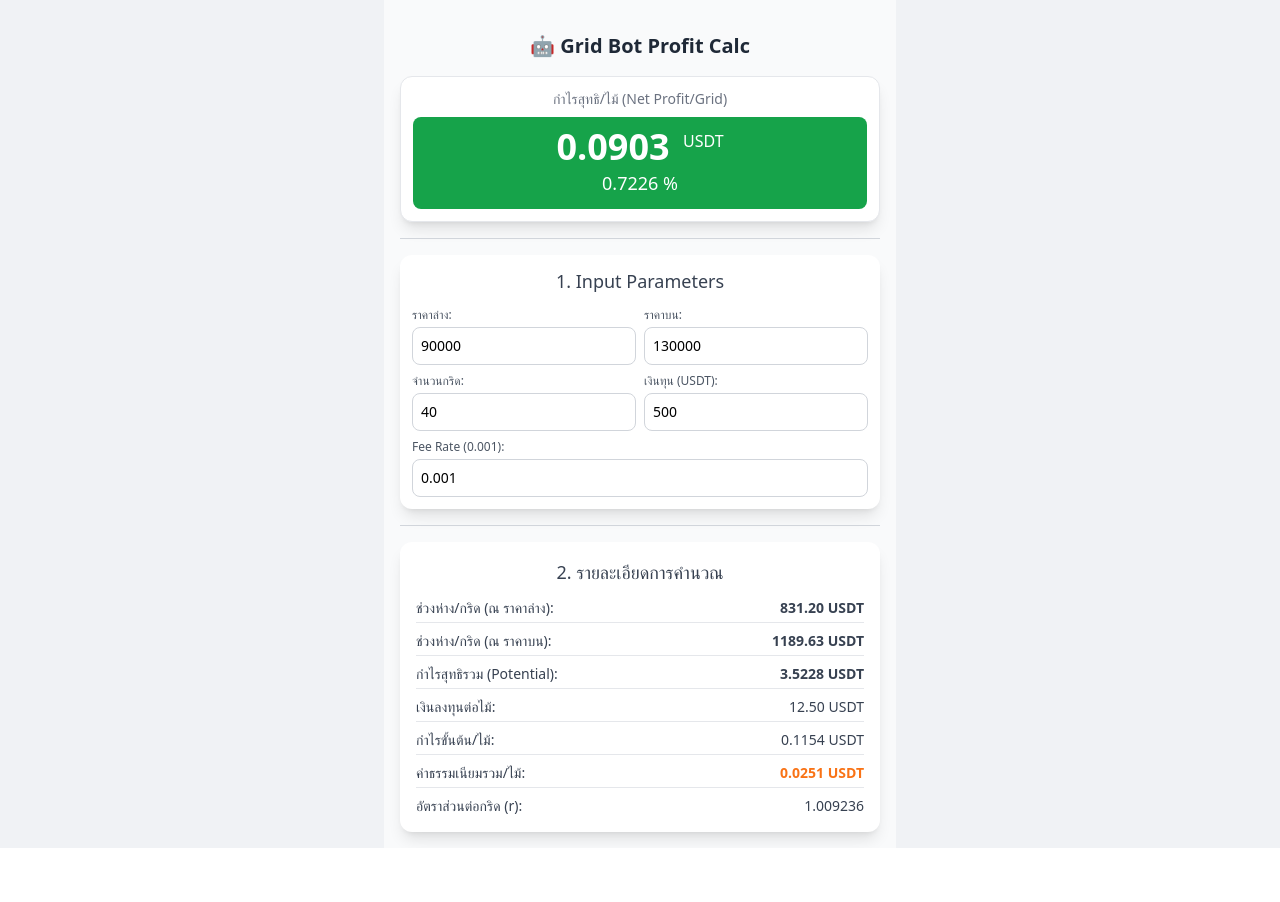
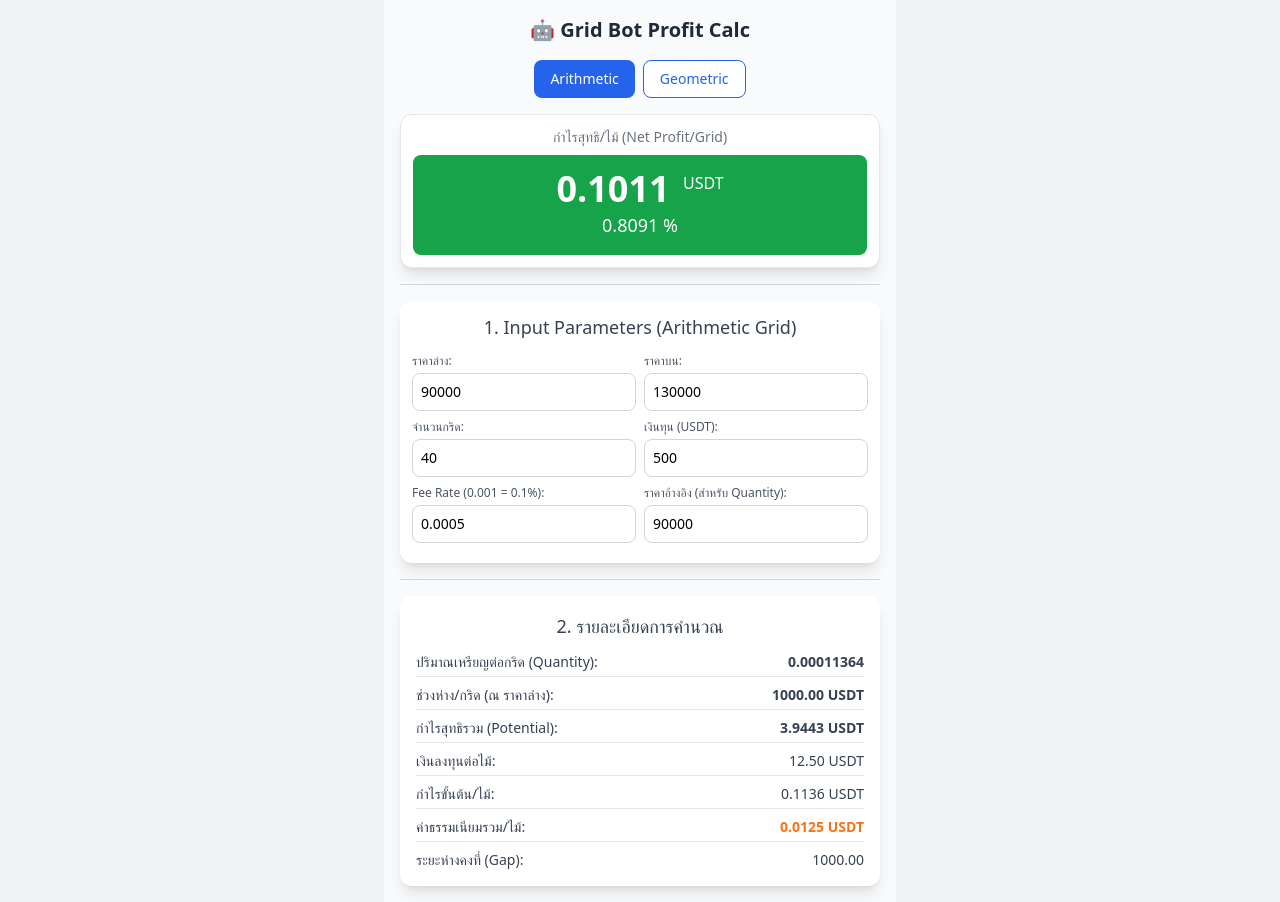
Before and after one commit to zneb076/grid-calc-app, a Vue app: page / in a window 1280 px wide. Before the commit the page ends 848 px from the top, so only its background shows below. Built offline with nearby package versions, Linux system fonts and the light colour scheme.

Commit message:
feat: Final logic update for Arithmetic/Geometric and better quantity calc

```diff
--- a/src/components/GridProfitCalculator.vue
+++ b/src/components/GridProfitCalculator.vue
@@ -1,27 +1,65 @@
 <script setup>
-import { ref, computed } from "vue";
+import { ref, computed, watchEffect } from "vue";
 
 // ---------------------------------
-// 1. ตัวแปรสำหรับรับค่า Input (Reactive)
+// 1. สถานะเริ่มต้นและการดึงจาก Local Storage
 // ---------------------------------
-const priceUpper = ref(130000);
-const priceLower = ref(90000);
-const gridCount = ref(40);
-const capital = ref(500);
-const feeRate = ref(0.001);
+const getInitialValue = (key, defaultValue) => {
+  // ดึงค่าจาก Local Storage, แปลงเป็นตัวเลข ถ้าไม่มีให้ใช้ค่าเริ่มต้น
+  const saved = localStorage.getItem(key);
+  // ตรวจสอบว่าเป็น string '0' หรือไม่ ก่อนแปลงเป็น Number
+  return saved !== null ? Number(saved) : defaultValue;
+};
+const getInitialString = (key, defaultValue) => {
+  const saved = localStorage.getItem(key);
+  return saved !== null ? saved : defaultValue;
+};
+
+// ใช้ Local Storage สำหรับค่าเริ่มต้น
+const gridType = ref(getInitialString("gridType", "Arithmetic"));
+const priceUpper = ref(getInitialValue("priceUpper", 130000));
+const priceLower = ref(getInitialValue("priceLower", 90000));
+const gridCount = ref(getInitialValue("gridCount", 40));
+const capital = ref(getInitialValue("capital", 500));
+const feeRate = ref(getInitialValue("feeRate", 0.0005));
+// ใช้ PriceLower เป็นค่าเริ่มต้นสำหรับราคาอ้างอิง
+const currentPrice = ref(getInitialValue("currentPrice", 90000));
 
 // ---------------------------------
-// 2. Computed Properties สำหรับการคำนวณ
+// 2. Watcher สำหรับบันทึกค่าลง Local Storage
+// ---------------------------------
+watchEffect(() => {
+  localStorage.setItem("gridType", gridType.value);
+  localStorage.setItem("priceUpper", priceUpper.value);
+  localStorage.setItem("priceLower", priceLower.value);
+  localStorage.setItem("gridCount", gridCount.value);
+  localStorage.setItem("capital", capital.value);
+  localStorage.setItem("feeRate", feeRate.value);
+  localStorage.setItem("currentPrice", currentPrice.value);
+});
+
+// ---------------------------------
+// 3. Computed Properties หลัก (รองรับ 2 Grid Type)
 // ---------------------------------
 
-// อัตราส่วนการเติบโตต่อกริด (r)
-const ratioPerGrid = computed(() => {
+// อัตราส่วนการเติบโต (r) หรือ ระยะห่างที่เป็นเงิน (gap)
+const gridMetrics = computed(() => {
   if (priceUpper.value <= priceLower.value || gridCount.value <= 0) {
-    return 1;
+    return { ratio: 1, gap: 0 };
   }
+
+  const priceRange = priceUpper.value - priceLower.value;
+  const numGrids = gridCount.value;
+
+  if (gridType.value === "Geometric") {
     const R = priceUpper.value / priceLower.value;
-  const numGrids = gridCount.value;
-  return Math.pow(R, 1 / numGrids);
+    const ratio = Math.pow(R, 1 / numGrids);
+    return { ratio: ratio, gap: 0 };
+  } else {
+    // Arithmetic Grid: ระยะห่างที่เป็นหน่วยเงิน
+    const gap = priceRange / numGrids;
+    return { ratio: 1, gap: gap };
+  }
 });
 
 // เงินลงทุนต่อกริด (Investment per Grid)
@@ -30,38 +68,70 @@ const investmentPerGrid = computed(() => {
   return capital.value / gridCount.value;
 });
 
-// กำไรขั้นต้นต่อไม้ (Gross Profit per Grid)
-const grossProfitPerGrid = computed(() => {
-  const r = ratioPerGrid.value;
+// ราคาเฉลี่ยของช่วง (ใช้สำหรับ Quantity และ Fee ใน Arithmetic)
+const priceAverage = computed(() => (priceUpper.value + priceLower.value) / 2);
+
+// 4. ปริมาณเหรียญที่ซื้อต่อกริด (Quantity per Grid)
+const quantityPerGrid = computed(() => {
   const inv = investmentPerGrid.value;
-  if (r <= 1) return 0;
-  // สูตรประมาณการ: Inv * (r - 1)
-  return inv * (r - 1);
+  let priceRef = 0;
+
+  if (gridType.value === "Arithmetic") {
+    // Arithmetic: ใช้ราคาเฉลี่ยเป็นราคาอ้างอิงเพื่อให้ Quantity มีค่าคงที่ที่แม่นยำขึ้น
+    priceRef = priceAverage.value;
+  } else {
+    // Geometric: ใช้ราคาอ้างอิงที่กรอก หรือ Price Lower เป็นค่าเริ่มต้น
+    priceRef = currentPrice.value > 0 ? currentPrice.value : priceLower.value;
+  }
+
+  if (priceRef <= 0 || inv <= 0) return 0;
+  return inv / priceRef;
 });
 
-// ค่าธรรมเนียมรวมต่อไม้ (Total Fee per Grid)
-const totalFeePerGrid = computed(() => {
-  const r = ratioPerGrid.value;
+// 5. กำไรขั้นต้นต่อไม้ (Gross Profit per Grid)
+const grossProfitPerGrid = computed(() => {
   const inv = investmentPerGrid.value;
-  // สูตรประมาณการ: Inv * Fee Rate * (1 + r)
-  return inv * feeRate.value * (1 + r);
+
+  if (gridType.value === "Geometric") {
+    const r = gridMetrics.value.ratio;
+    if (r <= 1) return 0;
+    // Geometric: Inv * (r - 1)
+    return inv * (r - 1);
+  } else {
+    // Arithmetic: Gross Profit = Quantity * Price Gap
+    const gap = gridMetrics.value.gap;
+    const qty = quantityPerGrid.value;
+    return qty * gap;
+  }
 });
 
-// กำไรสุทธิต่อไม้ (Net Profit per Grid)
-const netProfitPerGrid = computed(() => {
-  const grossProfit = grossProfitPerGrid.value;
-  const totalFee = totalFeePerGrid.value;
-  return grossProfit - totalFee;
+// 6. ค่าธรรมเนียมรวมต่อไม้ (Total Fee per Grid)
+const totalFeePerGrid = computed(() => {
+  const inv = investmentPerGrid.value;
+  const fee = feeRate.value;
+
+  if (gridType.value === "Geometric") {
+    const r = gridMetrics.value.ratio;
+    // Geometric: Inv * Fee * (1 + r)
+    return inv * fee * (1 + r);
+  } else {
+    // Arithmetic: Total Fee ≈ 2 * (Quantity * Price_Avg) * Fee_Rate
+    const qty = quantityPerGrid.value;
+    const avgPrice = priceAverage.value;
+    const avgTradeVolume = qty * avgPrice;
+
+    // 2 * (มูลค่าเทรดเฉลี่ย) * Fee Rate (สำหรับการซื้อ 1 ขาย 1)
+    return 2 * avgTradeVolume * fee;
+  }
 });
 
-// กำไรสุทธิรวม (Total Net Profit Potential)
-const totalNetProfit = computed(() => {
-  if (gridCount.value <= 1) return 0;
-  // กำไรสุทธิ/ไม้ * (จำนวนกริด - 1)
-  return netProfitPerGrid.value * (gridCount.value - 1);
-});
-
-// % กำไรสุทธิ/ไม้ (เทียบกับเงินลงทุนต่อไม้)
+// 7. กำไรสุทธิต่อไม้ และอื่นๆ
+const netProfitPerGrid = computed(
+  () => grossProfitPerGrid.value - totalFeePerGrid.value
+);
+const totalNetProfit = computed(
+  () => netProfitPerGrid.value * (gridCount.value - 1)
+);
 const netProfitPercentage = computed(() => {
   const netProfit = netProfitPerGrid.value;
   const inv = investmentPerGrid.value;
@@ -69,38 +139,60 @@ const netProfitPercentage = computed(() => {
   return (netProfit / inv) * 100;
 });
 
-// ช่วงห่างของราคา ณ กริดล่างสุด (เป็นหน่วยเงิน)
+// ช่วงห่างของราคา ณ กริดล่างสุด
 const priceGapLower = computed(() => {
-  const r = ratioPerGrid.value;
-  const lowerPrice = priceLower.value;
-  if (r <= 1 || lowerPrice <= 0) return 0;
-  // สูตร: Price_Lower * (r - 1)
-  return lowerPrice * (r - 1);
+  if (gridType.value === "Geometric") {
+    return priceLower.value * (gridMetrics.value.ratio - 1);
+  } else {
+    return gridMetrics.value.gap;
+  }
 });
 
-// ช่วงห่างของราคา ณ กริดบนสุด (เป็นหน่วยเงิน)
+// ช่วงห่างของราคา ณ กริดบนสุด
 const priceGapUpper = computed(() => {
-  const r = ratioPerGrid.value;
-  const upperPrice = priceUpper.value;
-  if (r <= 1 || upperPrice <= 0) return 0;
-  // สูตร: Price_Upper - (Price_Upper / r)
-  // หรือประมาณการด้วย: Price_Upper * (r - 1)
-  // (เราจะใช้สูตรที่ง่ายกว่าสำหรับจุดบนสุด: P_current * (r-1))
-
-  // เนื่องจาก r เป็นอัตราส่วนของราคาระหว่างกริดที่ติดกัน
-  // เราจะใช้ Price_Upper / r เพื่อหาราคา ณ กริดก่อนหน้าของจุดบนสุด
-  const priceBeforeUpper = upperPrice / r;
-  return upperPrice - priceBeforeUpper;
+  if (gridType.value === "Geometric") {
+    const r = gridMetrics.value.ratio;
+    return priceUpper.value - priceUpper.value / r;
+  } else {
+    return gridMetrics.value.gap;
+  }
 });
 </script>
 
 <template>
-  <div class="grid-calc-container max-w-lg mx-auto p-4 bg-gray-50 min-h-screen">
+  <div
+    class="grid-calc-container max-w-lg mx-auto p-4 pt-0 bg-gray-50 min-h-screen"
+  >
     <h2
       class="app-title text-center text-xl font-semibold text-gray-800 mb-4 pt-4"
     >
       🤖 Grid Bot Profit Calc
     </h2>
+
+    <div class="flex justify-center space-x-2 mb-4">
+      <button
+        @click="gridType = 'Arithmetic'"
+        :class="[
+          'px-4 py-2 text-sm font-medium rounded-lg transition-colors',
+          gridType === 'Arithmetic'
+            ? 'bg-blue-600 text-white'
+            : 'bg-white text-blue-600 border border-blue-600',
+        ]"
+      >
+        Arithmetic
+      </button>
+      <button
+        @click="gridType = 'Geometric'"
+        :class="[
+          'px-4 py-2 text-sm font-medium rounded-lg transition-colors',
+          gridType === 'Geometric'
+            ? 'bg-blue-600 text-white'
+            : 'bg-white text-blue-600 border border-blue-600',
+        ]"
+      >
+        Geometric
+      </button>
+    </div>
 
     <div
       class="result-box bg-white p-3 rounded-xl shadow-lg border border-gray-200 mb-4"
@@ -109,7 +201,7 @@ const priceGapUpper = computed(() => {
         กำไรสุทธิ/ไม้ (Net Profit/Grid)
       </p>
       <div
-        class="metric-display p-3 rounded-lg text-white text-center"
+        class="metric-display p-4 rounded-lg text-white text-center"
         :class="{
           'bg-green-600': netProfitPerGrid > 0,
           'bg-red-600': netProfitPerGrid <= 0,
@@ -129,7 +221,7 @@ const priceGapUpper = computed(() => {
 
     <div class="input-section bg-white p-3 rounded-xl shadow-lg">
       <h3 class="text-lg font-medium text-center text-gray-700 mb-3">
-        1. Input Parameters
+        1. Input Parameters ({{ gridType }} Grid)
       </h3>
 
       <div class="flex space-x-2 mb-2">
@@ -198,20 +290,37 @@ const priceGapUpper = computed(() => {
         </div>
       </div>
 
-      <div class="input-group">
+      <div class="flex space-x-2 mb-2">
+        <div class="input-group flex-1">
           <label
             for="feeRate"
             class="block text-xs font-medium text-gray-600 mb-1"
-          >Fee Rate (0.001):</label
+            >Fee Rate (0.001 = 0.1%):</label
           >
           <input
             id="feeRate"
             type="number"
             v-model.number="feeRate"
             min="0"
-          step="0.001"
+            step="0.00001"
             class="w-full p-2 border border-gray-300 rounded-lg text-sm focus:ring-blue-500 focus:border-blue-500"
           />
+        </div>
+        <div class="input-group flex-1">
+          <label
+            for="currentPrice"
+            class="block text-xs font-medium text-gray-600 mb-1"
+            >ราคาอ้างอิง (สำหรับ Quantity):</label
+          >
+          <input
+            id="currentPrice"
+            type="number"
+            v-model.number="currentPrice"
+            min="1"
+            step="any"
+            class="w-full p-2 border border-gray-300 rounded-lg text-sm focus:ring-blue-500 focus:border-blue-500"
+          />
+        </div>
       </div>
     </div>
 
@@ -224,13 +333,22 @@ const priceGapUpper = computed(() => {
 
       <div class="space-y-2 text-sm text-gray-700">
         <div class="flex justify-between border-b pb-1">
+          <span class="font-medium">ปริมาณเหรียญต่อกริด (Quantity):</span>
+          <span class="font-semibold">{{ quantityPerGrid.toFixed(8) }}</span>
+        </div>
+
+        <div class="flex justify-between border-b pb-1">
           <span class="font-medium">ช่วงห่าง/กริด (ณ ราคาล่าง):</span>
           <span class="font-semibold">{{ priceGapLower.toFixed(2) }} USDT</span>
         </div>
-        <div class="flex justify-between border-b pb-1">
+        <div
+          class="flex justify-between border-b pb-1"
+          v-if="gridType === 'Geometric'"
+        >
           <span class="font-medium">ช่วงห่าง/กริด (ณ ราคาบน):</span>
           <span class="font-semibold">{{ priceGapUpper.toFixed(2) }} USDT</span>
         </div>
+
         <div class="flex justify-between border-b pb-1">
           <span class="font-medium">กำไรสุทธิรวม (Potential):</span>
           <span class="font-semibold"
@@ -252,10 +370,25 @@ const priceGapUpper = computed(() => {
           >
         </div>
         <div class="flex justify-between">
-          <span class="font-medium">อัตราส่วนต่อกริด (r):</span>
-          <span>{{ ratioPerGrid.toFixed(6) }}</span>
+          <span class="font-medium"
+            >{{
+              gridType === "Geometric"
+                ? "อัตราส่วนต่อกริด (r)"
+                : "ระยะห่างคงที่ (Gap)"
+            }}:</span
+          >
+          <span>{{
+            gridType === "Geometric"
+              ? gridMetrics.ratio.toFixed(6)
+              : gridMetrics.gap.toFixed(2)
+          }}</span>
         </div>
       </div>
     </div>
   </div>
 </template>
+
+<style scoped>
+/* ไม่มีสไตล์ scoped อีกต่อไป Tailwind จัดการทุกอย่างแล้ว */
+/* แต่เรายังต้องคงโค้ดส่วนนี้ไว้เพื่อไม่ให้เกิด error */
+</style>
```
Lines whose indentation alone changed are shown as unchanged.
